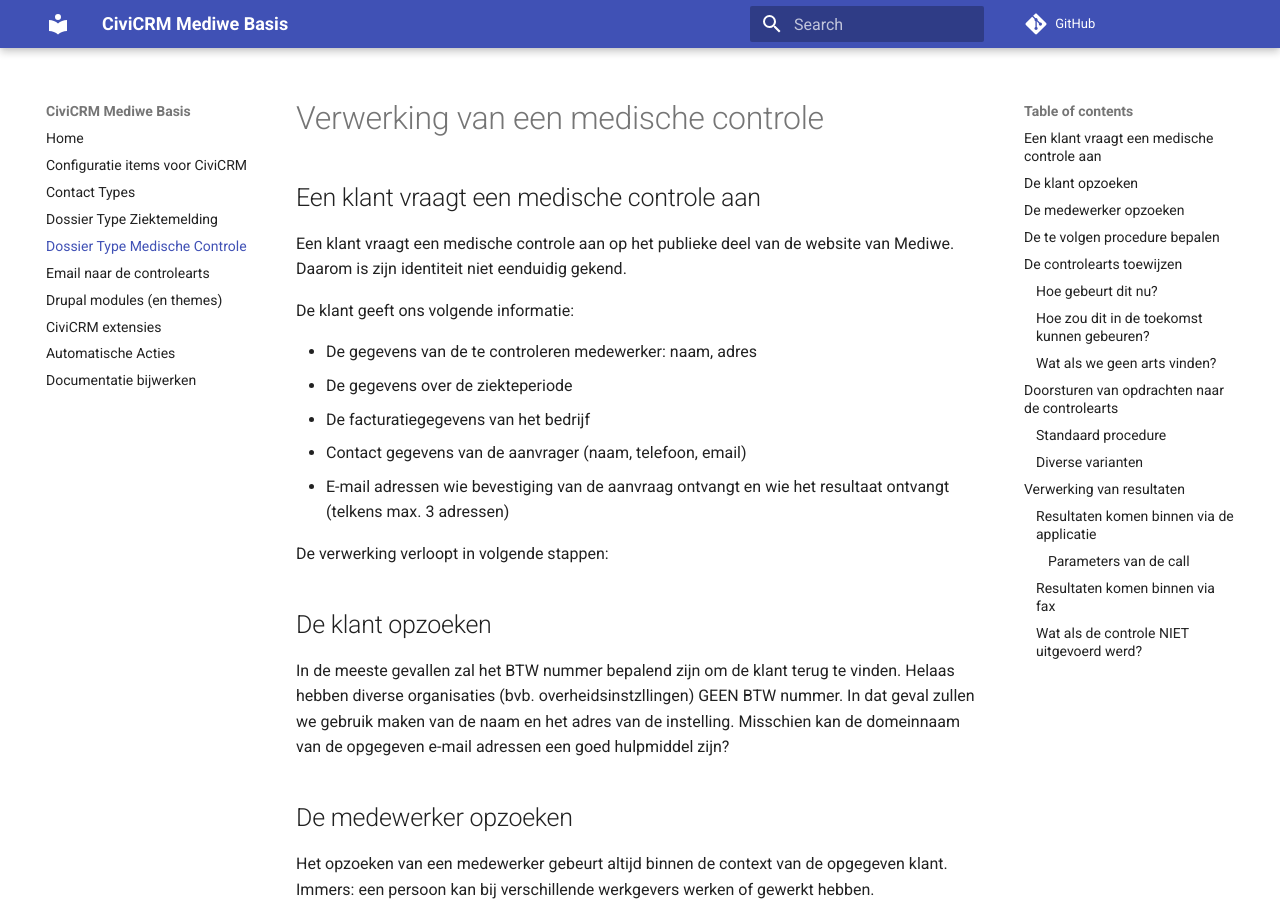
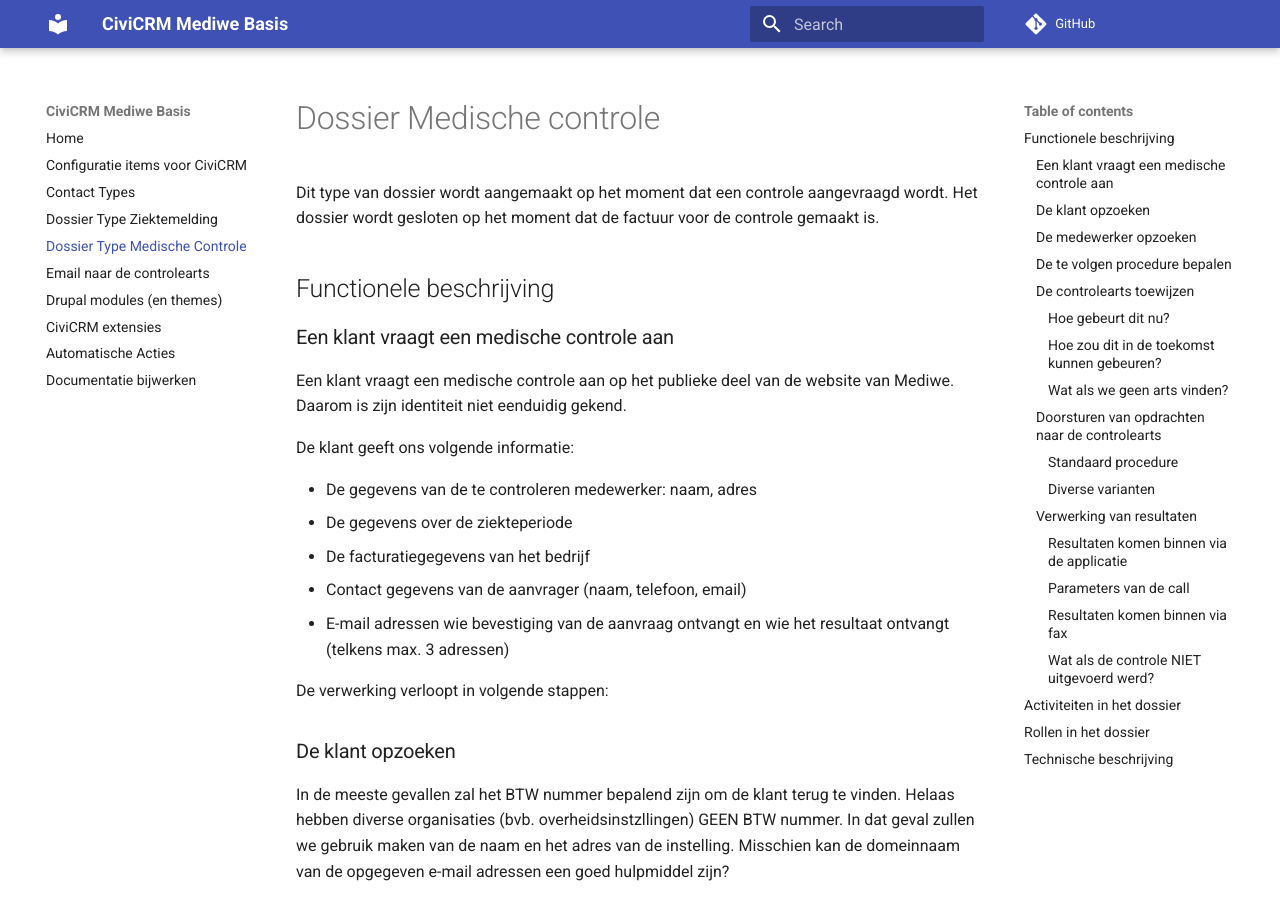
Before and after one commit to CiviCooP/be.mediwe.basis, an MkDocs documentation site: the page built from docs/medische_controle.md, in a window 1280 px wide and 900 px high. Built offline with MkDocs 1.6.1 and Material for MkDocs 9.7.7, drawn with Linux system fonts in a browser that asks for light colours; comment, search, counter and statistics services are not loaded; old or Windows-style settings are respelled for this version of MkDocs; some of the changed text lies outside the part shown.

Commit message:
medische controle doc met technische documentatie

```diff
--- a/docs/medische_controle.md
+++ b/docs/medische_controle.md
@@ -1,7 +1,9 @@
-# Verwerking van een medische controle
+# Dossier Medische controle
+Dit type van dossier wordt aangemaakt op het moment dat een controle aangevraagd wordt. Het dossier wordt gesloten op het moment dat de factuur voor de controle gemaakt is.
 
-## Een klant vraagt een medische controle aan
+## Functionele beschrijving
 
+### Een klant vraagt een medische controle aan
 Een klant vraagt een medische controle aan op het publieke deel van de website van Mediwe.
 Daarom is zijn identiteit niet eenduidig gekend.
 
@@ -15,30 +17,26 @@ De klant geeft ons volgende informatie:
 
 De verwerking verloopt in volgende stappen:
 
-## De klant opzoeken
-
+### De klant opzoeken
 In de meeste gevallen zal het BTW nummer bepalend zijn om de klant terug te vinden.
 Helaas hebben diverse organisaties (bvb. overheidsinstzllingen) GEEN BTW nummer.
 In dat geval zullen we gebruik maken van de naam en het adres van de instelling.
 Misschien kan de domeinnaam van de opgegeven e-mail adressen een goed hulpmiddel zijn?
 
-
-## De medewerker opzoeken
-
+### De medewerker opzoeken
 Het opzoeken van een medewerker gebeurt altijd binnen de context van de opgegeven klant.
 Immers: een persoon kan bij verschillende werkgevers werken of gewerkt hebben.
 We zoeken een persoon BINNEN een bepaalde organisatie.
 
 !!! important "Belangrijk"
 
-Dat betekent dat als je voor een opdracht de organisatie verandert, de toewijzing aan de medewerker
-vervalt. De medewerker moet opnieuw toegewezen worden aan een persoon binnen de organisatie.
+    Dat betekent dat als je voor een opdracht de organisatie verandert, de toewijzing aan de medewerker
+    vervalt. De medewerker moet opnieuw toegewezen worden aan een persoon binnen de organisatie.
 
 Het meest voor de hand liggend argument is het rijksregisternummer of personeelsnummer.
 Echter: kleinere organisaties geven ons enkel een naam en een adres door.
 
-## De te volgen procedure bepalen
-
+### De te volgen procedure bepalen
 De standaard procedure is een huisbezoek met - indien afwezig - een uitnodiging om zich
 voor onderzoek aan te bieden op het kabinet van de controlearts.
 
@@ -58,10 +56,9 @@ Maar hierop bestaan tal van varianten:
 
 * Rechtstreekse convocatie op het kabinet van de arts
 
-## De controlearts toewijzen
+### De controlearts toewijzen
 
-### Hoe gebeurt dit nu?
-
+#### Hoe gebeurt dit nu?
 Het werkgebied van de controlearts wordt bepaald door een opsomming van postcodes en gemeenten.
 Wij voegen intern ook een prioriteit toe aan elke postcode, waarmee we willen aanduiden: in deze
 postcode/gemeente verkiezen we deze arts boven die andere arts.
@@ -83,8 +80,7 @@ systeem:
 * Klantspecifiek: de klant wenst deze arts niet (dit moedigen we absoluut niet aan)
 * Sommige artsen worden vooraf gebeld (geraadpleegd) vooraleer ze toegewezen worden aan een opdracht
 
-### Hoe zou dit in de toekomst kunnen gebeuren?
-
+#### Hoe zou dit in de toekomst kunnen gebeuren?
 Het is duidelijk dat een deel van het probleem in "rules" kan gegoten worden:
 
 * We hebben enkele artsen die weinig of geen randvoorwaarden stellen en heel veel opdrachten uitvoeren voor Mediwe.
@@ -92,28 +88,24 @@ Deze artsen zouden meteen kunnen toegewezen worden zonder tussenkomst van de med
 
 * Op termijn zouden de "rules" complexer kunnen gemaakt worden om steeds meer artsen volledig automatisch toe te wijzen.
 
-### Wat als we geen arts vinden?
-
+#### Wat als we geen arts vinden?
 In dat geval wordt de klant opgebeld voor overleg: soms is dat gesprek zeer moeilijk en zullen we vooralsnog een arts zoeken
 waar eerder niet aan gedacht werd.
 In het beste geval wordt de opdracht uitgesteld tot een andere dag.
 In het slechtste geval wordt de opdracht geannuleerd.
 
-
-## Doorsturen van opdrachten naar de controlearts
+### Doorsturen van opdrachten naar de controlearts
 
 !!! important "Belangrijk"
 
-Opdrachten worden ALTIJD de dag van uitvoering van de opdracht naar de arts doorgestuurd.
-Dit om te vermijden dat een opdracht te vroeg uitgevoerd wordt.
-Eerder toegewezen opdrachten vertrekken om 8u30 naar de arts.
+    Opdrachten worden ALTIJD de dag van uitvoering van de opdracht naar de arts doorgestuurd.
+    Dit om te vermijden dat een opdracht te vroeg uitgevoerd wordt.
+    Eerder toegewezen opdrachten vertrekken om 8u30 naar de arts.
 
-### Standaard procedure
-
+#### Standaard procedure
 Een [E-mail bericht](bericht_arts.md) vertrekt direct na toewijzing naar de arts.
 
-### Diverse varianten
-
+#### Diverse varianten
 Flexibiliteit is een belangrijk verkoopsargument om artsen te binden aan Mediwe.
 Daarom voorzien we tal van varianten:
 
@@ -122,17 +114,13 @@ Daarom voorzien we tal van varianten:
 * Omtrent de middag artsen opbellen om mee te delen hoeveel en welke opdrachten zij ontvangen hebben
 * De arts raadplegen VOOR de toewijzing
 
+### Verwerking van resultaten
 
-## Verwerking van resultaten
-
-
-### Resultaten komen binnen via de applicatie
-
+#### Resultaten komen binnen via de applicatie
 Nu schrijft de applicatie het resultaat rechtstreeks weg in de databank.
 Dit zal in het nieuw systeem vervangen worden door een API call.
 
 #### Parameters van de call
-
 * Identificatie van de arts en de opdracht
 * Datum en uur van de controle
 * Voorgeschreven einddatum van de ziekte
@@ -154,7 +142,6 @@ Zo de werknemer afwezig was
 
 * De volgende stap meegedeeld aan de werknemer: niets - consultatie - hercontrole
 
-
 De informatie wordt opgeslagen, maar wordt nog niet verstuurd naar de klant.
 Hiertoe moet nagegaan worden of:
 
@@ -168,15 +155,18 @@ In een aantal gevallen zouden we het resultaat dus wel rechtstreeks kunnen verst
 De vergoeding van extra kilometers (arts ontvangt 0.35 euro/km boven 30 km en enkel indien hij dit opgeeft.
 Omdat we dit niet aanmoedigen, wordt dit niet "structureel" voorzien en zal de arts dit meegeven als opmerking).
 
-
-### Resultaten komen binnen via fax
-
+#### Resultaten komen binnen via fax
 In dat geval moet de informatie afgelezen worden van de fax en manueel verwerkt.
 Zie hierboven.
 
-
-### Wat als de controle NIET uitgevoerd werd?
-
+#### Wat als de controle NIET uitgevoerd werd?
 In dat geval wordt de klant opgebeld voor overleg.
 In het beste geval wordt de opdracht uitgesteld tot een andere dag.
 In het slechtste geval wordt de opdracht geannuleerd.
+
+## Activiteiten in het dossier
+
+## Rollen in het dossier
+
+## Technische beschrijving
+De medische controle komt in principe binnen met de API *MedischeControle* *create*.
```
